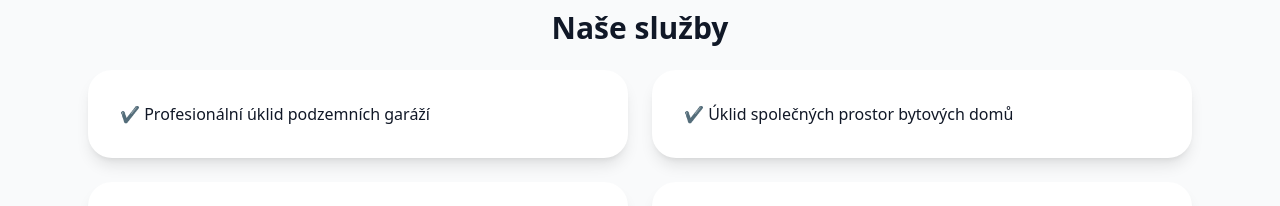
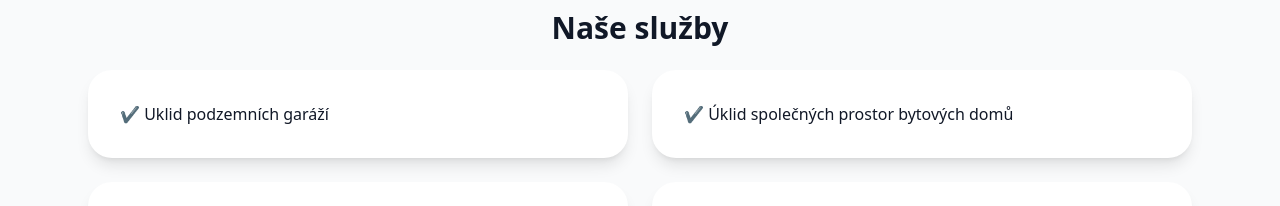
Before and after one commit to Grandsapesku/grandsapesku, a Next.js app: page / in a window 1280 px wide. Shown: the part 594-800 px from the top of the page. Built offline with nearby package versions, Linux system fonts and the light colour scheme.

Commit message:
Fix text in GrandSapeskuWebsite component

```diff
--- a/components/GrandSapeskuWebsite.jsx
+++ b/components/GrandSapeskuWebsite.jsx
@@ -16,7 +16,7 @@ export default function GrandSapeskuWebsite() {
 
         <div className="relative max-w-6xl mx-auto px-6 py-24 flex flex-col gap-4">
           <h1 className="text-4xl md:text-5xl font-extrabold text-white leading-tight">
-            Profesionální úklid garáží a společných prostor.<br />Praha a okolí
+            Profesionální úklid garáží a společných prostor<br />Praha a okolí
           </h1>
           <p className="text-xl text-gray-200">GrandSapesku s.r.o.</p>
             <p className="text-xl text-gray-200">IČO 17957486</p>
@@ -36,7 +36,7 @@ export default function GrandSapeskuWebsite() {
           <h2 className="text-3xl font-bold text-center">Naše služby</h2>
           <ul className="grid md:grid-cols-2 gap-6">
             <li className="bg-white p-8 rounded-3xl shadow-lg">
-              ✔️ Profesionální úklid podzemních garáží
+              ✔️ Uklid podzemních garáží
             </li>
             <li className="bg-white p-8 rounded-3xl shadow-lg">
               ✔️ Úklid společných prostor bytových domů
```
